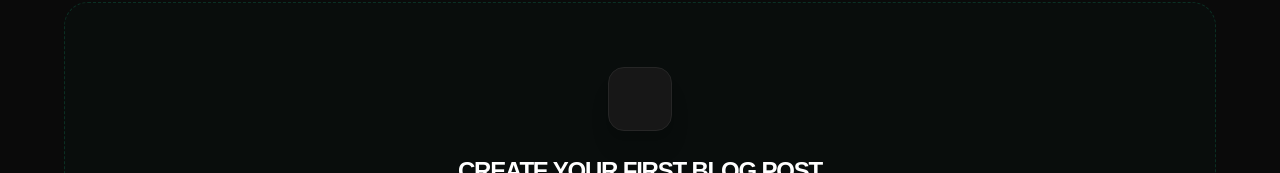
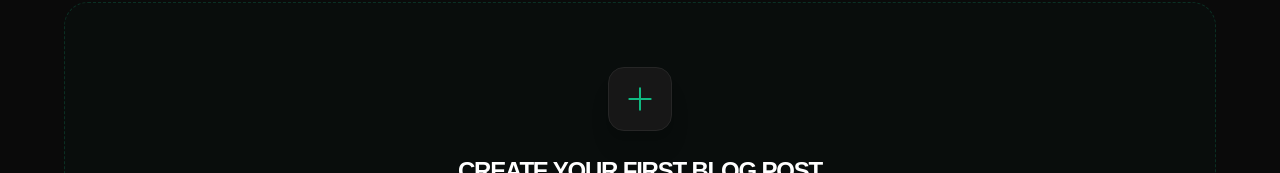
Before and after one commit to aipm-akshitgoel/AI-Blog-Generator, a Next.js app: page /dashboard in a window 1280 px wide. Shown: the part 297-470 px from the top of the page. Built offline with nearby package versions, Linux system fonts and the light colour scheme; no server answers; the database is empty; sample sign-in values are in the browser's storage.

Commit message:
style: restore plus icon in CTA hero square but keep button clean

```diff
--- a/src/app/dashboard/page.tsx
+++ b/src/app/dashboard/page.tsx
@@ -92,6 +92,9 @@ export default async function DashboardPage({ searchParams }: { searchParams: Pr
                             /* First-blog CTA */
                             <div className="rounded-3xl border border-dashed border-emerald-500/20 bg-emerald-500/[0.02] p-16 text-center">
                                 <div className="w-16 h-16 bg-neutral-900 border border-neutral-800 rounded-2xl flex items-center justify-center mx-auto mb-6 shadow-xl">
+                                    <svg className="w-8 h-8 text-emerald-500" fill="none" viewBox="0 0 24 24" stroke="currentColor">
+                                        <path strokeLinecap="round" strokeLinejoin="round" strokeWidth="1.5" d="M12 4v16m8-8H4" />
+                                    </svg>
                                 </div>
                                 <h3 className="text-2xl font-black text-white mb-3 uppercase tracking-tighter">Create Your First Blog Post</h3>
                                 <p className="text-neutral-400 mb-2 max-w-md mx-auto leading-relaxed">
```
